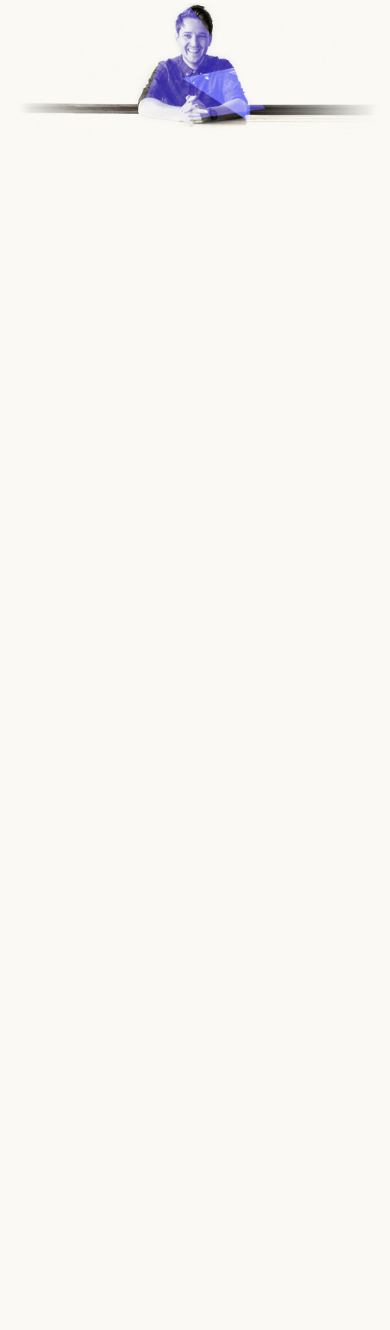
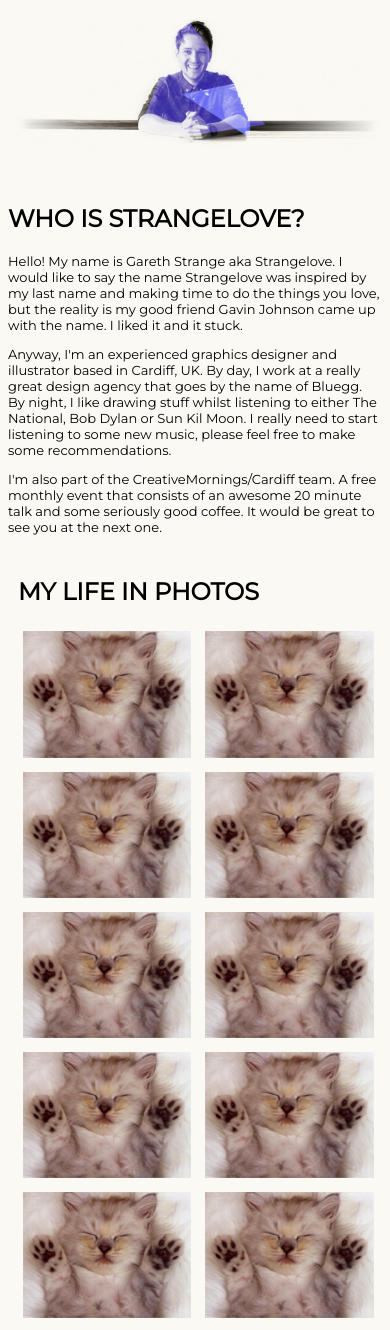
Before and after one commit to bborealis/about_me, a plain HTML site: page index.html in a window 390 px wide. Shown: the part 269-1599 px from the top of the page. Before the commit the page ends 844 px from the top, so only its background shows below. Drawn offline with Linux system fonts and the light colour scheme.

Commit message:
add images, floats, and media queries

```diff
--- a/css/styles.css
+++ b/css/styles.css
@@ -1,7 +1,6 @@
 #nav {
 	margin-top : 30px;
 	margin-bottom : 70px;
-	border : 3px
 }
 
 #nav ul ul li{
@@ -29,15 +28,74 @@ body {
 	background-color: #faf9f4;
 }
 
-li {
+li, p{
 	font-family: "Montserrat";
 }
 
 #main-img img {
 	width: 100%;
 	max-width : 1500px;
-	margin-left: auto;
-	margin-right: auto;
-	display: block
+	margin-left : auto;
+	margin-right : auto;
+	display : block;
+	margin-bottom : 50px;
+}
+
+h2 {
+	text-transform : uppercase;
+	font-family : "Montserrat";
+}
+
+#about p {
+	font-size : 13px;
+}
+
+#about {
+	float : left;
+	width : 48%;
+	margin-left : auto;
+	margin-right : auto;
+}
+
+#portfolio {
+	float : right;
+	width : 48%;
+	padding : 10px;
+	margin-left : auto;
+	margin-right : auto;
+}
+
+#portfolio img {
+	width : 10vw;
+	padding : 5px;
+}
+
+
+#portfolio li {
+	display : inline;
+}
+
+#portfolio ul{
+	padding: 0px;
+	margin : 0;
+}
+
+#maincontent {
+	width : 100%;
 
 }
+
+@media only screen and (max-width : 750px) {
+	#portfolio, #about {
+		float : none;
+		width : 100%;
+	}
+}
+
+@media only screen and (max-width : 750px) {
+	#portfolio img{
+		width : 45%;
+		margin-left: auto;
+		margin-right : auto;
+	}
+}
--- a/index.html
+++ b/index.html
@@ -12,7 +12,7 @@
         <div id="nav" class="clear">
           <ul>
             <li><a href="#"><img src="img/logo.jpeg"></a></li>
-              <ul>
+              <ul class="clear">
                 <li><a href="#">Work</a></li>
                 <li><a href="#">About</a></li>
                 <li><a href="#">Contact</a></li>
@@ -21,18 +21,42 @@
         </div>
       </div>
 
-<!--Begin Main Content -->
-    <div id="main content">
 
       <div id="main-img">
         <img src="img/me-web.jpg" alt="" />
       </div>
 
+<!--Begin Main Content -->
+    <div id="main content">
       <div id="about">
+        <h2>who is Strangelove?</h2>
+        <p>Hello! My name is Gareth Strange aka Strangelove. I would like to say the name Strangelove was inspired by my last name and making time to do the things you love, but the reality is my good friend Gavin Johnson came up with the name. I liked it and it stuck.</p>
+        <p>Anyway, I'm an experienced graphics designer and illustrator based in Cardiff, UK. By day, I work at a really great design agency that goes by the name of Bluegg. By night, I like drawing stuff whilst listening to either The National, Bob Dylan or Sun Kil Moon. I really need to start listening to some new music, please feel free to make some recommendations.</p>
+        <p>I'm also part of the CreativeMornings/Cardiff team. A free monthly event that consists of an awesome 20 minute talk and some seriously good coffee. It would be great to see you at the next one.</p>
 
       </div>
 
-      <div id="photos">
+      <div id="portfolio"  class="clear">
+        <h2>My life in photos</h2>
+
+          <ul>
+            <li><a href="#"><img src="img/kitten.png" alt="" /></a></li>
+            <li><a href="#"><img src="img/kitten.png" alt="" /></a></li>
+            <li><a href="#"><img src="img/kitten.png" alt="" /></a></li>
+            <li><a href="#"><img src="img/kitten.png" alt="" /></a></li>
+          </ul>
+          <ul>
+            <li><a href="#"><img src="img/kitten.png" alt="" /></a></li>
+            <li><a href="#"><img src="img/kitten.png" alt="" /></a></li>
+            <li><a href="#"><img src="img/kitten.png" alt="" /></a></li>
+            <li><a href="#"><img src="img/kitten.png" alt="" /></a></li>
+          </ul>
+          <ul>
+            <li><a href="#"><img src="img/kitten.png" alt="" /></a></li>
+            <li><a href="#"><img src="img/kitten.png" alt="" /></a></li>
+            <li><a href="#"><img src="img/kitten.png" alt="" /></a></li>
+            <li><a href="#"><img src="img/kitten.png" alt="" /></a></li>
+          </ul>
 
       </div>
 
```
Also changed, not shown: img/kitten.png (added).
